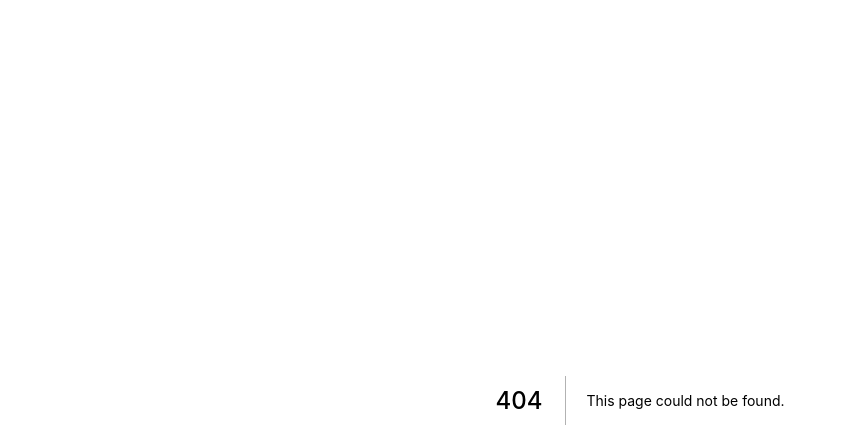
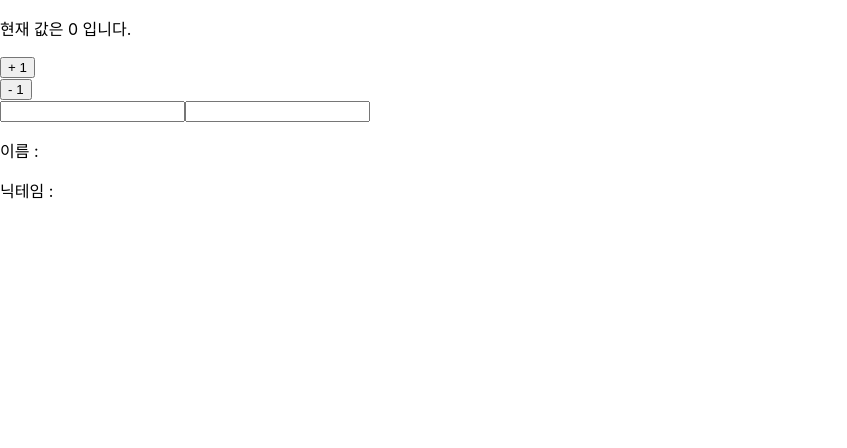
Before and after one commit to DevelopKim/walkingtour, a Next.js app: page /test in a window 1280 px wide. Before the commit this address had no page. Shown: the top 448 px of the page, without its empty margins (0-847 px from the left). Built offline with nearby package versions, Linux system fonts and the light colour scheme.

Commit message:
panel as component, make test page

```diff
--- /dev/null
+++ b/pages/test.js
@@ -0,0 +1,54 @@
+import YouTube from "react-youtube";
+import { getYoutubeOptions } from "../lib/util";
+import React, { useState, useEffect } from "react";
+
+export default () => {
+  const videoId = "gvcKh443vVk";
+  const youtubeOption = getYoutubeOptions();
+
+  const [value, setValue] = useState(0);
+  const [name, setName] = useState("");
+  const [nickName, setNickname] = useState("");
+
+  const onChangeName = (e) => {
+    setName(e.target.value);
+  };
+
+  const onChangeNickName = (e) => {
+    setNickname(e.target.value);
+  };
+
+  useEffect(() => {
+  });
+
+  function _onready(e) {}
+
+  function _onstatechange(e) {}
+
+  return (
+    <div>
+      <p>현재 값은 {value} 입니다. </p>
+      <button onClick={() => setValue(value + 1)}> + 1 </button>
+      <br />
+      <button onClick={() => setValue(value - 1)}> - 1 </button>
+      <div>
+        <input value={name} onChange={onChangeName}></input>
+        <input value={nickName} onChange={onChangeNickName}></input>
+
+        <p> 이름 : {name}</p>
+        <p> 닉테임 : {nickName}</p>
+      </div>
+    </div>
+
+    // <div className="video-background">
+    //   <div className="video-foreground">
+    //     <YouTube
+    //       videoId={videoId}
+    //       opts={youtubeOption}
+    //       onReady={(e) => _onready(e)}
+    //       onStateChange={(e) => _onstatechange(e)}
+    //     />
+    //   </div>
+    // </div>
+  );
+};
```
Also changed, not shown: components/panel.js (added, +62 -0 lines).
